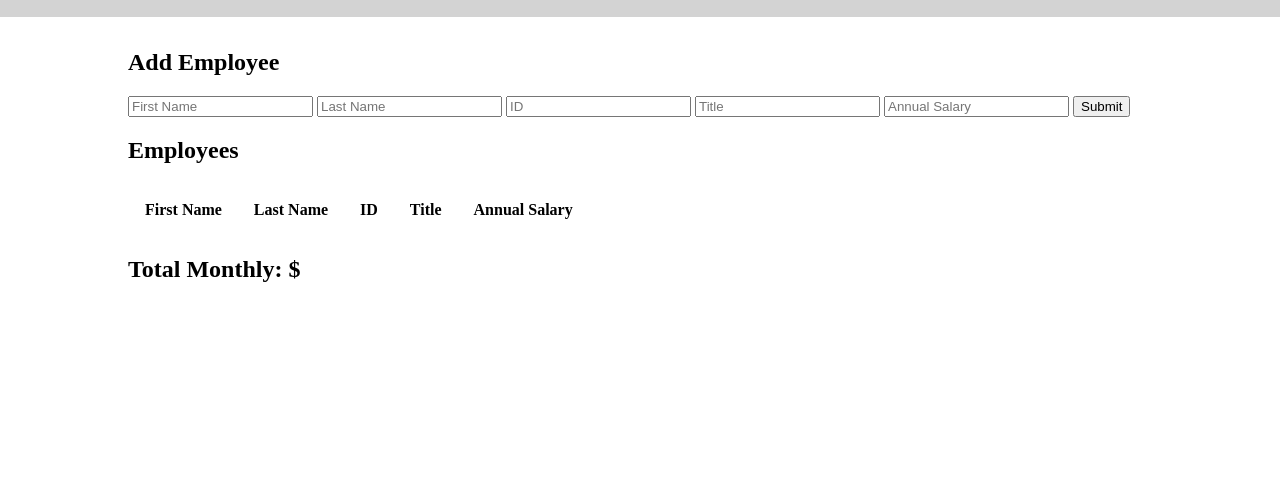
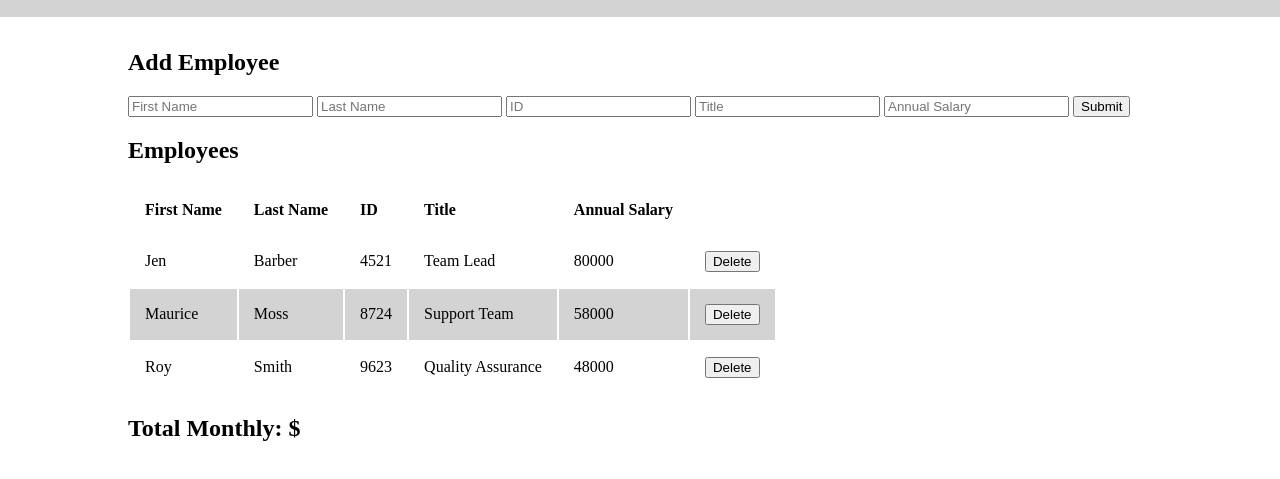
Before and after one commit to Alexlloydwhite/jquery-salary-calculator, a plain HTML site: page index.html in a window 1280 px wide. Shown: the part 95-574 px from the top of the page. Drawn offline with Linux system fonts and the light colour scheme.

Commit message:
added dummy data to play around with table styles

```diff
--- a/index.html
+++ b/index.html
@@ -40,7 +40,32 @@
                     </tr>
                 </thead>
 
-            <tbody id="employeeTable"></tbody>
+            <tbody id="employeeTable">
+                <tr>
+                    <td>Jen</td>
+                    <td>Barber</td>
+                    <td>4521</td>
+                    <td>Team Lead</td>
+                    <td>80000</td>
+                    <td><button class="delete">Delete</button></td>
+                </tr>
+                <tr>
+                    <td>Maurice</td>
+                    <td>Moss</td>
+                    <td>8724</td>
+                    <td>Support Team</td>
+                    <td>58000</td>
+                    <td><button class="delete">Delete</button></td>
+                </tr>
+                <tr>
+                    <td>Roy</td>
+                    <td>Smith</td>
+                    <td>9623</td>
+                    <td>Quality Assurance</td>
+                    <td>48000</td>
+                    <td><button class="delete">Delete</button></td>
+                </tr>
+            </tbody>
 
             </table>
 
```
